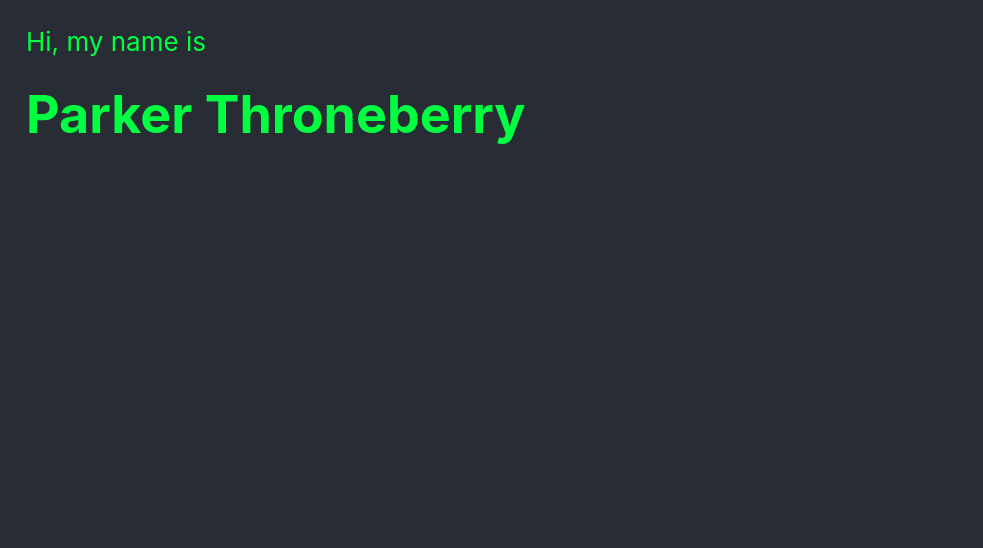
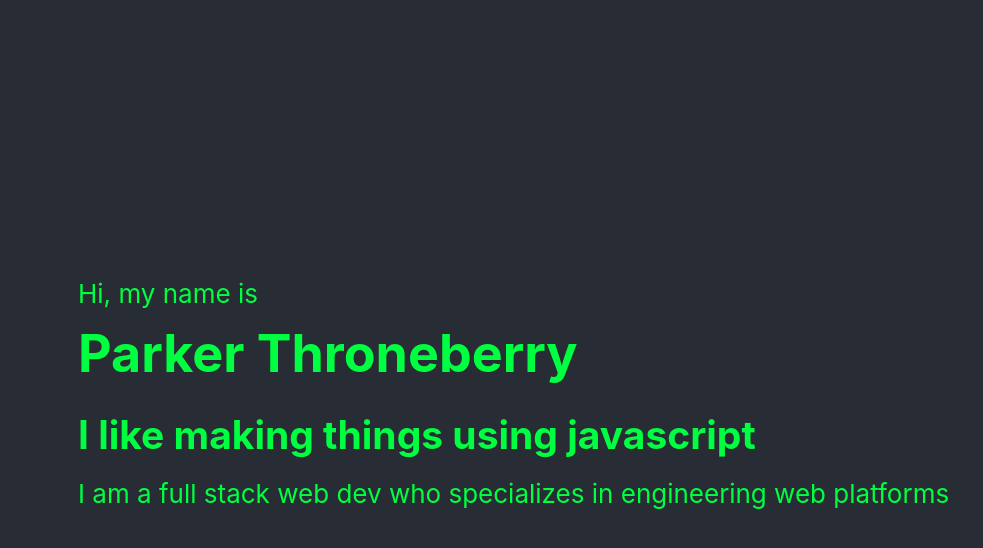
Before and after one commit to pht1207/parkers-portfolio, a React (Create React App) app: page / in a window 1280 px wide. Shown: the top 548 px of the page, without its empty margins (0-983 px from the left). Built offline with nearby package versions, Linux system fonts and the light colour scheme.

Commit message:
Added an images folder with my image to it

```diff
--- a/src/App.css
+++ b/src/App.css
@@ -9,6 +9,8 @@
   min-height: 100vh;
   display: flex;
   flex-direction: column;
+  align-items: left;
+  justify-content: center;
   font-size: calc(10px + 2vmin);
 }
 
--- a/src/HiMyNameIs.css
+++ b/src/HiMyNameIs.css
@@ -6,10 +6,9 @@
     display: flex;
     flex-direction: column;
     align-items: start;
-    margin-left: 1em;
-    margin-top:1em;
+    margin-left: 3em;
     padding:0;
 }
 .HeaderDiv *{
-    margin-bottom:1em;
+    margin-bottom:.5em;
 }
--- a/src/HiMyNameIs.js
+++ b/src/HiMyNameIs.js
@@ -11,6 +11,8 @@ function HiMyNameIs(props) {
         <div className="HeaderDiv">
             <p>Hi, my name is</p>
             <h1>Parker Throneberry</h1>
+            <h2>I like making things using javascript</h2>
+            <p>I am a full stack web dev who specializes in engineering web platforms</p>
         </div>
     );
     }
```
Also changed, not shown: src/images/Me.jpg (added).
